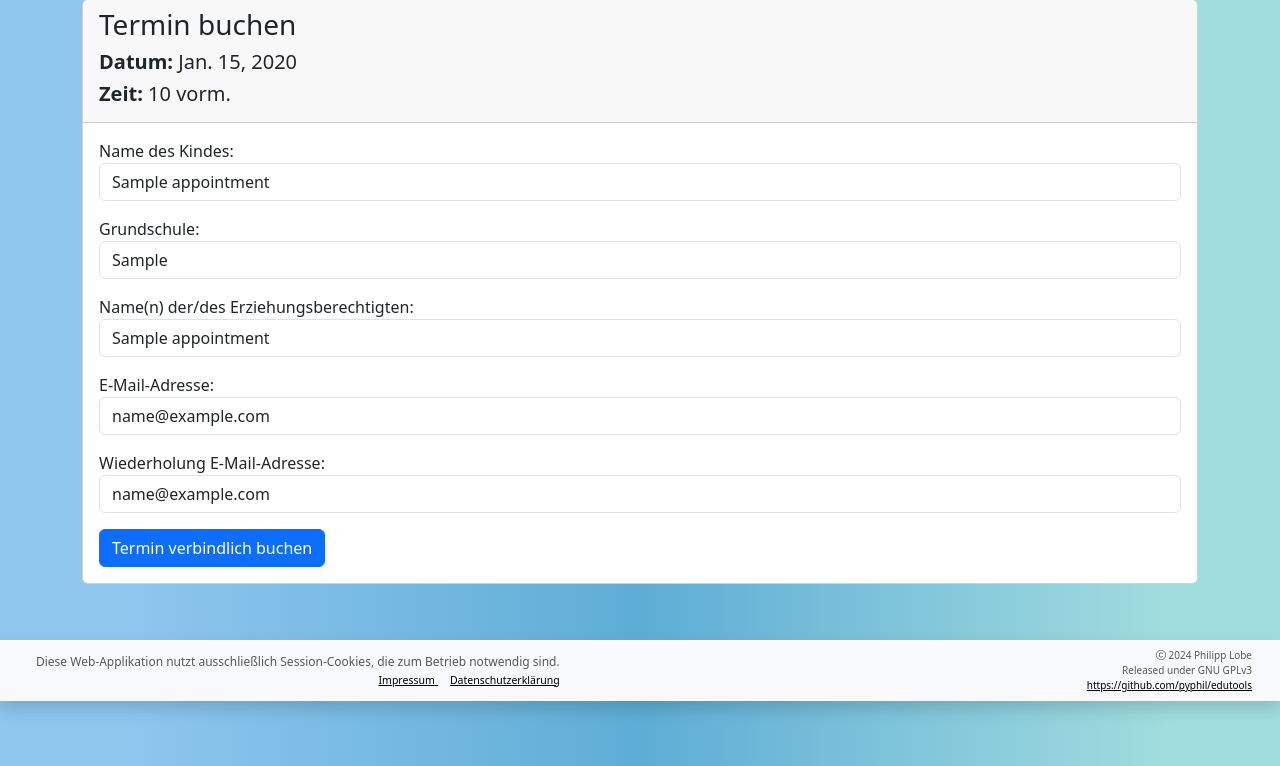
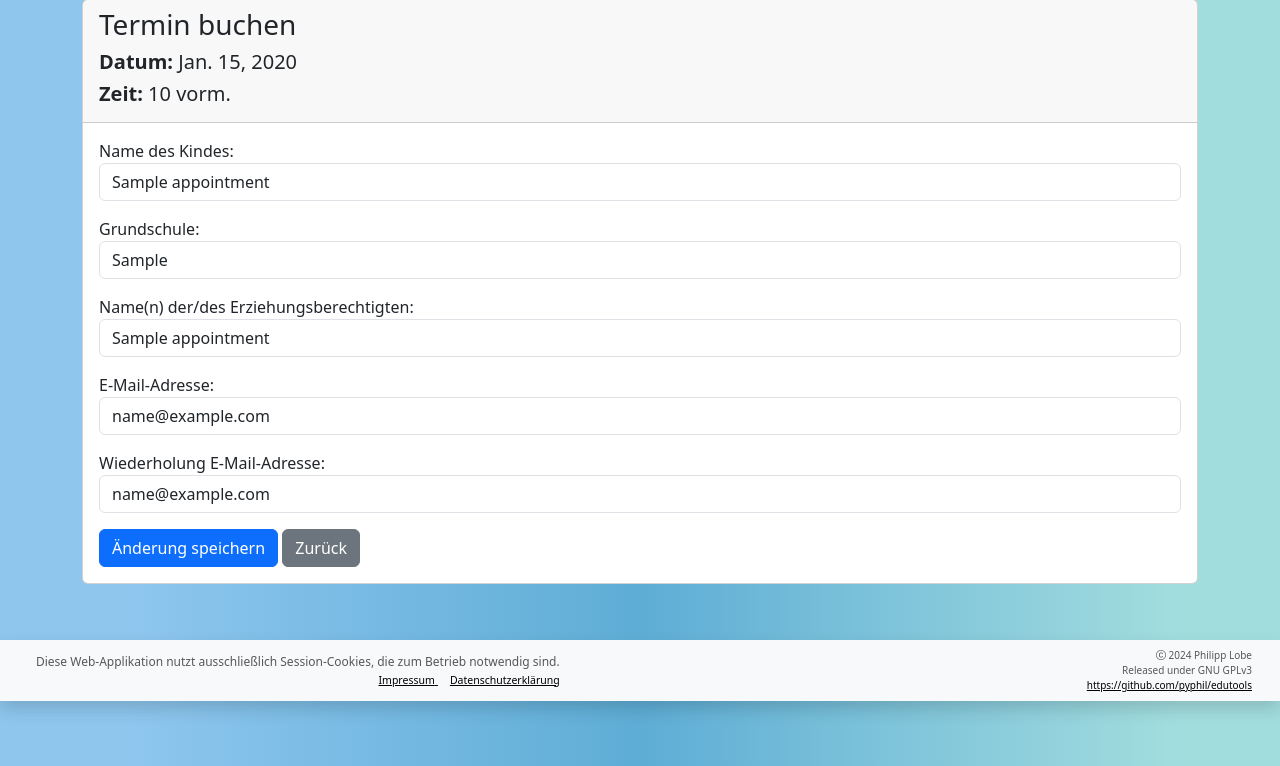
Before and after one commit to pyphil/edutools, a Django app: page /appointment/edit_appointment/1 in a window 1280 px wide. Shown: the part 99-865 px from the top of the page. Run offline with Django 3.2, Linux system fonts and the light colour scheme; a user stored in the database is signed in; tables that the repository leaves empty hold one stand-in row (values such as "Sample post"); some libraries are stand-ins or nearby versions.

Commit message:
change button and edit/create logic

```diff
--- a/appointment/templates/book_appointment.html
+++ b/appointment/templates/book_appointment.html
@@ -26,7 +26,12 @@
               </b>
             </div>
           {% endif %}
-          <button class="btn btn-primary">Termin verbindlich buchen</button>
+          {% if edit %}
+            <button class="btn btn-primary">Änderung speichern</button>
+            <a href="javascript:history.back()" class="btn btn-secondary">Zurück</a>
+          {% else %}
+            <button class="btn btn-primary">Termin verbindlich buchen</button>
+          {% endif %}
         </form>
       </div>
     </div>
```
Also changed, not shown: appointment/templates/appointment_admin.html (+10 -3 lines).
